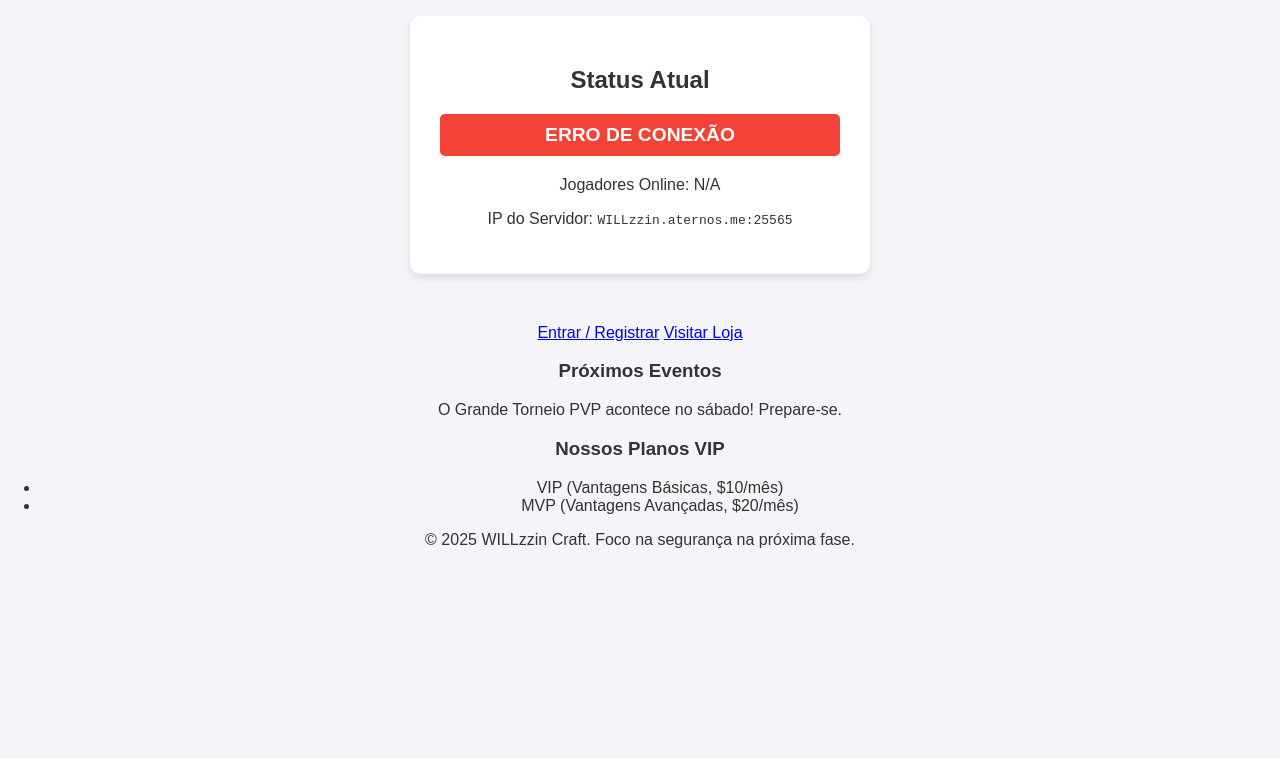
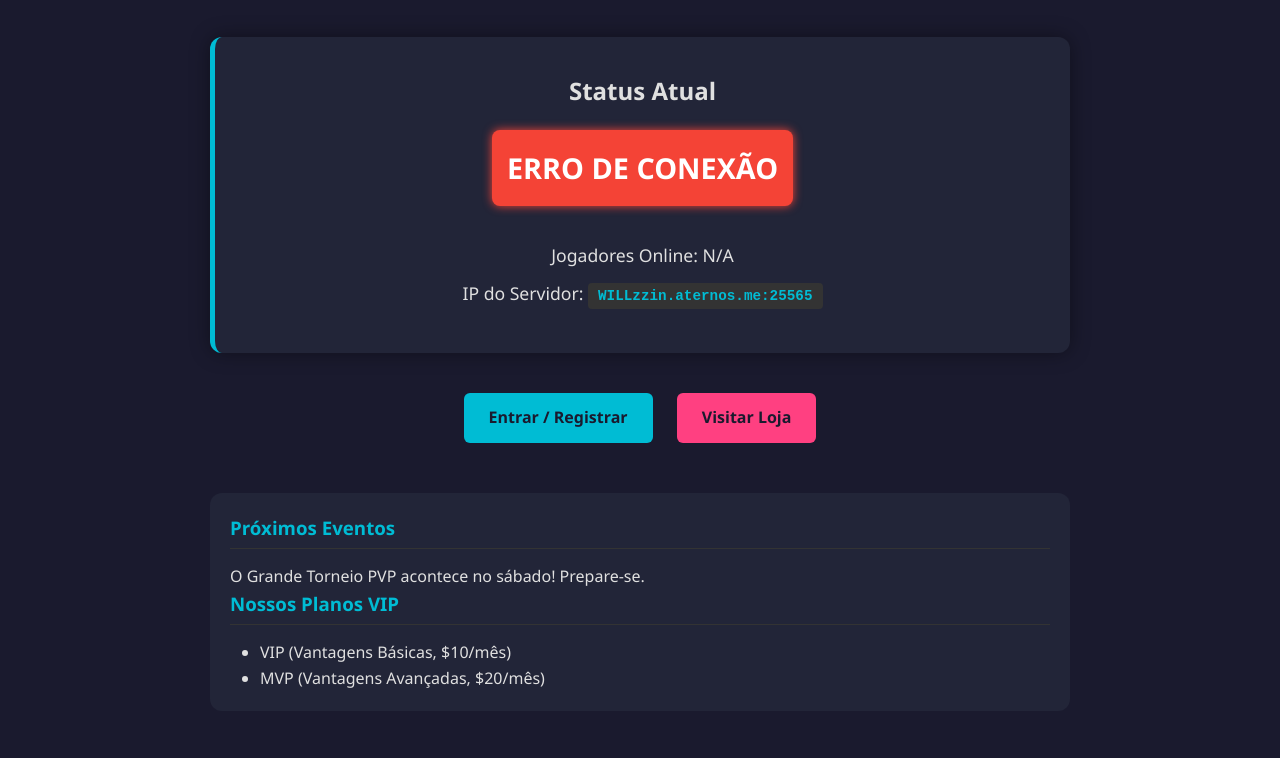
Before and after one commit to KBZalemao404/Servidor-MINECRAFT-STK, a plain HTML site: page index.html in a window 1280 px wide. Shown: the part 155-913 px from the top of the page. Before the commit the page ends 800 px from the top, so only its background shows below. Drawn offline with Linux system fonts and the light colour scheme; no server answers.

Commit message:
Update style.css

```diff
--- a/style.css
+++ b/style.css
@@ -1,42 +1,160 @@
-body {
-    font-family: sans-serif;
+/* Reset Básico */
+* {
     margin: 0;
     padding: 0;
-    background-color: #f4f4f9;
-    color: #333;
+    box-sizing: border-box;
+}
+
+:root {
+    /* Cores de Jogos e Alto Contraste */
+    --color-bg: #1a1a2e; /* Azul Escuro Quase Preto */
+    --color-text: #e0e0e0; /* Cinza Claro */
+    --color-primary: #00bcd4; /* Ciano Brilhante (Destaque) */
+    --color-accent: #ff4081; /* Pink Choque (Alerta/Secundário) */
+    --color-success: #4CAF50; /* Verde (Online) */
+    --color-danger: #F44336; /* Vermelho (Offline) */
+    --color-card-bg: #222538; /* Fundo do Card */
+}
+
+body {
+    font-family: 'Segoe UI', Tahoma, Geneva, Verdana, sans-serif;
+    background-color: var(--color-bg);
+    color: var(--color-text);
+    line-height: 1.6;
+}
+
+.container {
+    max-width: 900px;
+    margin: 0 auto;
+    padding: 20px;
     text-align: center;
 }
-header {
-    background-color: #2c3e50;
-    color: white;
-    padding: 20px 0;
+
+/* Tipografia e Header */
+header h1 {
+    font-size: 2.8em;
+    color: var(--color-primary);
+    padding: 30px 0;
+    text-transform: uppercase;
+    letter-spacing: 2px;
 }
+
+/* Status Box - Central do Site */
 .status-box {
-    margin: 50px auto;
-    padding: 30px;
-    background-color: white;
-    border-radius: 10px;
-    box-shadow: 0 4px 8px rgba(0, 0, 0, 0.1);
-    max-width: 400px;
+    margin: 40px auto;
+    padding: 35px;
+    background-color: var(--color-card-bg);
+    border-radius: 12px;
+    box-shadow: 0 0 20px rgba(0, 0, 0, 0.4);
+    border-left: 5px solid var(--color-primary);
 }
-/* Estilos para o indicador de status */
+
+.status-box h2 {
+    margin-bottom: 20px;
+    font-size: 1.5em;
+}
+
+/* Indicador de Status Dinâmico */
 #status-indicador {
-    font-size: 1.2em;
-    font-weight: bold;
-    padding: 10px;
-    border-radius: 5px;
-    margin-bottom: 20px;
-    transition: background-color 0.3s;
+    font-size: 1.8em;
+    font-weight: 700;
+    padding: 15px;
+    border-radius: 8px;
+    margin-bottom: 25px;
+    transition: background-color 0.4s ease;
+    display: inline-block;
+    min-width: 200px;
 }
+
 .status.online {
-    background-color: #4CAF50; /* Verde */
-    color: white;
+    background-color: var(--color-success);
+    color: #fff;
+    box-shadow: 0 0 10px var(--color-success);
 }
-.status.offline {
-    background-color: #f44336; /* Vermelho */
-    color: white;
+
+.status.offline, .status.error {
+    background-color: var(--color-danger);
+    color: #fff;
+    box-shadow: 0 0 10px var(--color-danger);
 }
+
 .status.loading {
     background-color: #ff9800; /* Laranja */
-    color: white;
+    color: #333;
 }
+
+/* Informações do Servidor */
+.status-box p {
+    margin: 10px 0;
+    font-size: 1.1em;
+}
+
+.ip-display code {
+    background-color: #333;
+    padding: 5px 10px;
+    border-radius: 4px;
+    font-weight: bold;
+    color: var(--color-primary);
+}
+
+/* Botões de Chamada para Ação (CTA) */
+.cta-buttons {
+    margin: 30px 0;
+}
+
+.btn {
+    display: inline-block;
+    padding: 12px 25px;
+    margin: 0 10px;
+    border-radius: 6px;
+    text-decoration: none;
+    font-weight: bold;
+    transition: transform 0.2s, opacity 0.2s;
+    cursor: pointer;
+}
+
+.btn:hover {
+    transform: translateY(-2px);
+    opacity: 0.9;
+}
+
+.btn.primary {
+    background-color: var(--color-primary);
+    color: var(--color-bg);
+}
+
+.btn.secondary {
+    background-color: var(--color-accent);
+    color: var(--color-bg);
+}
+
+/* Seções de Informação */
+.info-section {
+    margin: 50px 0;
+    text-align: left;
+    padding: 20px;
+    background-color: var(--color-card-bg);
+    border-radius: 12px;
+}
+
+.info-section h3 {
+    color: var(--color-primary);
+    margin-bottom: 15px;
+    border-bottom: 1px solid #333;
+    padding-bottom: 5px;
+}
+
+.info-section ul {
+    list-style: disc;
+    margin-left: 20px;
+    padding-left: 10px;
+}
+
+/* Rodapé */
+footer {
+    padding: 20px 0;
+    margin-top: 30px;
+    border-top: 1px solid #333;
+    font-size: 0.9em;
+    color: #777;
+}
```
